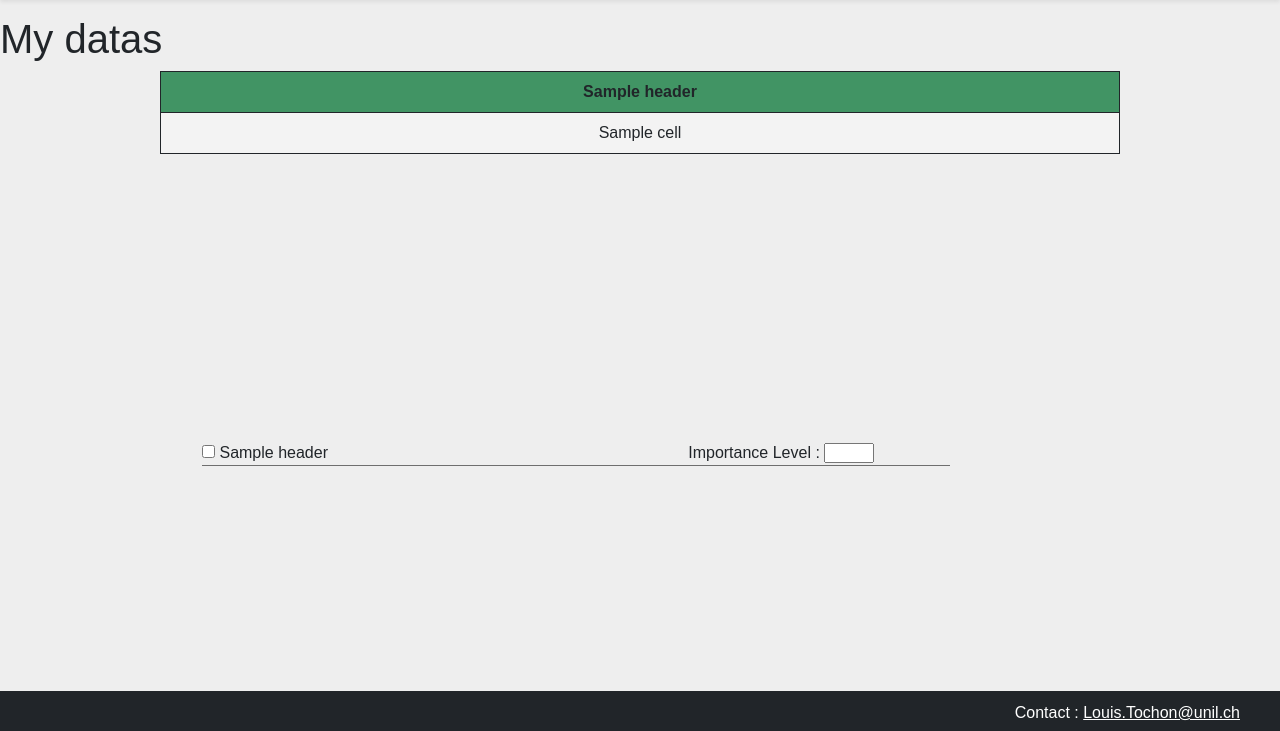
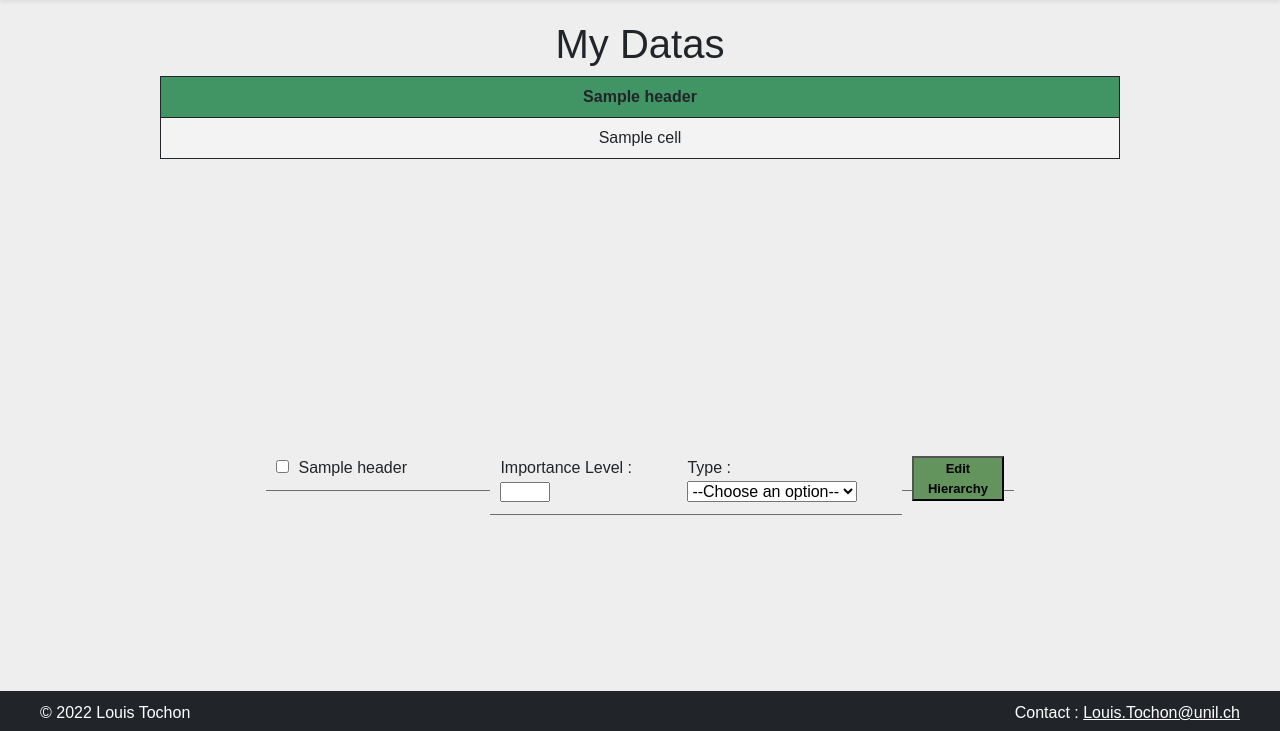
Before and after one commit to Ltochon/k-anon_tool, a Flask app: template K-AnoTool/upload/templates/upload.html in a window 1280 px wide. Shown: the part 69-800 px from the top of the page. Run offline with Flask 2, Linux system fonts and the light colour scheme; the template is opened without the code that fills it: most values are stand-ins (such as "Sample title", 1, 10 or a date in 2020); some libraries are stand-ins or nearby versions.

Commit message:
update frontend

```diff
--- a/K-AnoTool/app.py
+++ b/K-AnoTool/app.py
@@ -42,7 +42,7 @@ def uploadFiles():
       return print_csv(file_path)
 
 def print_csv(path):
-    data = pd.read_csv(path, sep=',', encoding="ISO-8859-1")
+    data = pd.read_csv(path, sep=request.form['input_delim'], encoding="ISO-8859-1")
     print(data.values, file=sys.stderr)
     return render_template('upload.html', headers = data.columns, data = data.values)
 
--- a/K-AnoTool/static/css/main.css
+++ b/K-AnoTool/static/css/main.css
@@ -54,14 +54,26 @@ footer {
 }
 
 #first {
-  width: 65%;
+  width: 30%;
   float: left;
 }
 #second {
-  width: 35%;
+  width: 25%;
+  float: left;
+}
+#third {
+  width: 30%;
+  float: left;
+}
+#forth{
+  width: 15%;
   float: right;
 }
 
 .underlinedelem{
   border-bottom: solid 1px rgb(110, 110, 110);
 }
+
+.btnhiera{
+  background-color: rgb(99, 148, 94);
+}
--- a/K-AnoTool/templates/base.html
+++ b/K-AnoTool/templates/base.html
@@ -32,6 +32,7 @@
   </nav>
     {% block body %}{% endblock %}
   <footer class="fixed-bottom bg-dark">
+    <span style="color: white; float: left; padding-left: 30px;">&copy; 2022 Louis Tochon</span>
     <div style="float: right; padding-right: 30px;">
       <p>
         <span style="color: white;">Contact :</span>
--- a/K-AnoTool/templates/csv.html
+++ b/K-AnoTool/templates/csv.html
@@ -4,6 +4,8 @@
 <h5 style="text-align: center; color: red;">Only .csv files can be uploaded</h5>
 <form method="POST" action="" enctype="multipart/form-data" class="selectfile">
   <p><input type="file" name="file" class = "inputfile" accept=".csv"></p>
+  <span>Delimiter (ex : ";") : </span>
+  <input type="text" name="input_delim" id="" placeholder=";" style="width: 20%; margin-bottom: 10px;">
   <p style="margin-bottom: 0;"><input type="submit" value="Choose this file"></p>
 </form>
 {% endblock %}
--- a/K-AnoTool/upload/templates/upload.html
+++ b/K-AnoTool/upload/templates/upload.html
@@ -5,9 +5,7 @@
 {% endblock %}
 
 {% block body %}
-<h1>
-    My datas
-</h1>
+<h1 style="text-align: center; font-family: sans-serif; margin-top : 20px;">My Datas</h1>
 <div class = "table-wrapper" style="text-align: center;">
     <table class="table table-hover table-bordered firsttable" style="border: solid 1px;">
         <tr>
@@ -25,18 +23,18 @@
     </table>
 
 </div>
-<div style="width: 60%; margin-top: 40px; margin-left: 15%; margin-right: auto; text-align: left; overflow: hidden; padding: 10px;">
+<div style="width: 60%; margin-top: 40px; margin-left: auto; margin-right: auto; text-align: left; overflow: hidden; padding: 10px;">
     <div id = "first">
         {% for header in headers %}
             {% if header == headers[headers|length -1]%}
-                <div>
+                <div style="padding : 10px;">
                     <input type="checkbox" id={{header}} name={{header}}>
-                    <label for={{header}}>{{header}}</label>
+                    <label for={{header}} style="margin-left: 5px;">{{header}}</label>
                 </div>
             {% else %}
-                <div class="underlinedelem">
+                <div class="underlinedelem" style="padding : 10px;">
                     <input type="checkbox" id={{header}} name={{header}}>
-                    <label for={{header}}>{{header}}</label>
+                    <label for={{header}} style="margin-left: 5px;">{{header}}</label>
                 </div>
             {% endif %}
         {% endfor %}
@@ -44,17 +42,55 @@
     <div id = "second">
         {% for header in headers %}
             {% if header == headers[headers|length -1]%}
-                <div>
+                <div style="padding : 10px;">
                     <label for={{header}}>Importance Level : </label>
                     <input type="number" id={{header}} name={{header}} style="width: 50px; height: 20px;">
                 </div>
             {% else %}
-                <div class="underlinedelem">
+                <div class="underlinedelem" style="padding : 10px;">
                     <label for={{header}}>Importance Level : </label>
                     <input type="number" id={{header}} name={{header}} style="width: 50px; height: 20px;">
                 </div>
             {% endif %}
         {% endfor %}
     </div>
+    <div id = "third">
+        {% for header in headers %}
+            {% if header == headers[headers|length -1]%}
+                <div style="padding : 10px;">
+                    <label for={{header}}>Type : </label>
+                    <select name="selecttype" id="selecttype" style="width: 170px;">
+                        <option value="">--Choose an option--</option>
+                        <option value="str">String</option>
+                        <option value="int">Integer</option>
+                        <option value="cat">Categorical</option>
+                    </select>
+                </div>
+            {% else %}
+                <div class="underlinedelem" style="padding : 10px;">
+                    <label for={{header}}>Type : </label>
+                    <select name="selecttype" id="selecttype" style="width: 170px;">
+                        <option value="">--Choose an option--</option>
+                        <option value="str">String</option>
+                        <option value="int">Integer</option>
+                        <option value="cat">Categorical</option>
+                    </select>
+                </div>
+            {% endif %}
+        {% endfor %}
+    </div>
+    <div id = "forth">
+        {% for header in headers %}
+            {% if header == headers[headers|length -1]%}
+                <div style="padding : 10px; height: 45px;">
+                    <button class="btnhiera" style="font-size: small; font-family: sans-serif; font-weight: bold;">Edit Hierarchy</button>
+                </div>
+            {% else %}
+                <div class="underlinedelem" style="padding : 10px; height: 45px;">
+                    <button class="btnhiera" style="font-size: small; font-family: sans-serif; font-weight: bold;">Edit Hierarchy</button>
+                </div>
+            {% endif %}
+        {% endfor %}
+    </div>
 </div>
 {% endblock %}
```
